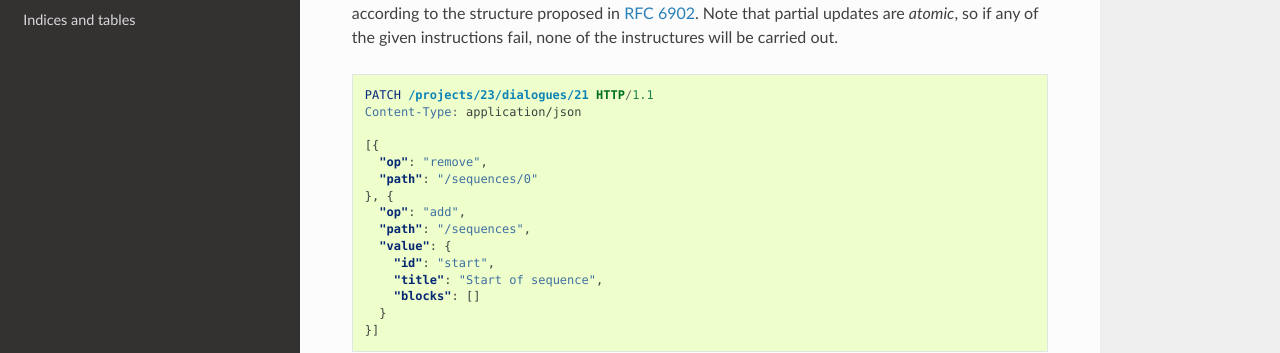
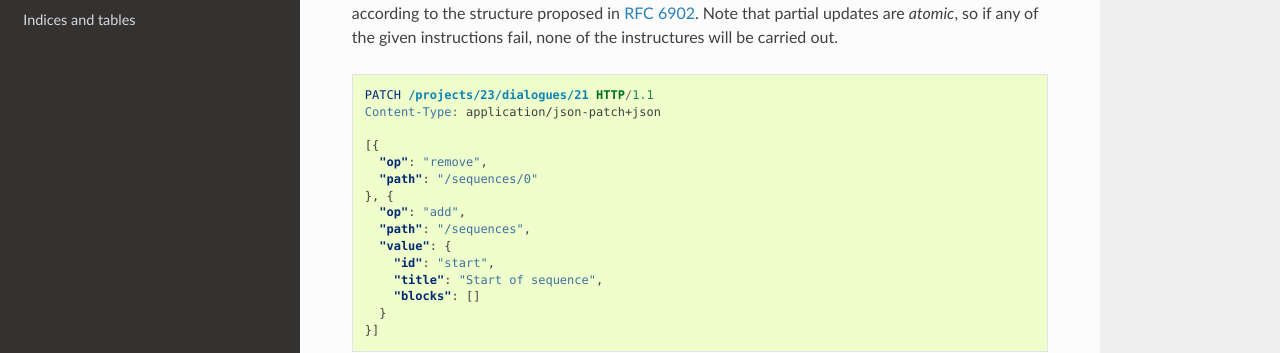
Before and after one commit to praekelt/numi-api, a Sphinx documentation site: the page built from docs/index.rst, in a window 1280 px wide and 900 px high, scrolled down 649 px. Shown: the part 155-508 px from the top of the window. Built offline with Sphinx 7.4.7 and the Read the Docs theme 2.0.0, drawn with Linux system fonts in a browser that asks for light colours; some of the changed text lies outside the part shown.

Commit message:
Fix content types for PATCH request examples

```diff
--- a/docs/index.rst
+++ b/docs/index.rst
@@ -56,7 +56,7 @@ Partial update requests should provide instructions for how a resource should be
 .. sourcecode:: http
 
    PATCH /projects/23/dialogues/21 HTTP/1.1
-   Content-Type: application/json
+   Content-Type: application/json-patch+json
 
    [{
      "op": "remove",
@@ -385,7 +385,7 @@ Partially updates the :ref:`description <data-dialogues>` of the dialogue with i
 .. sourcecode:: http
 
    PATCH /projects/23/dialogues/21 HTTP/1.1
-   Content-Type: application/json
+   Content-Type: application/json-patch+json
 
    [{
      "op": "remove",
```
